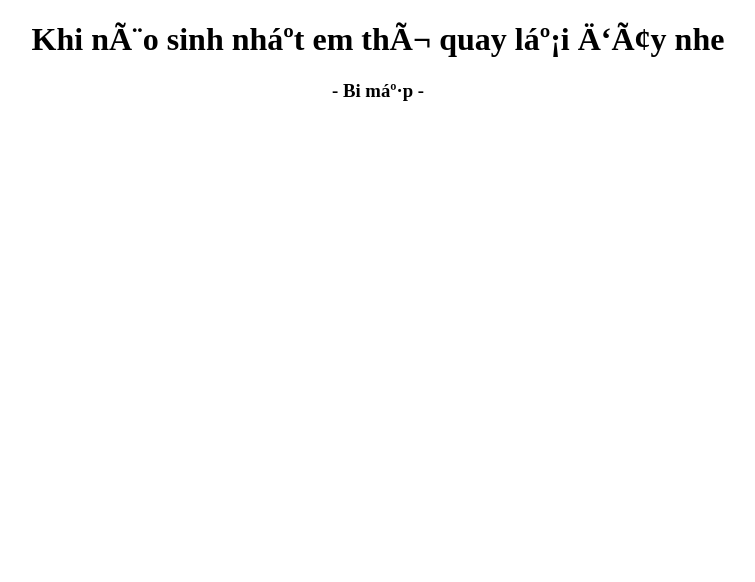
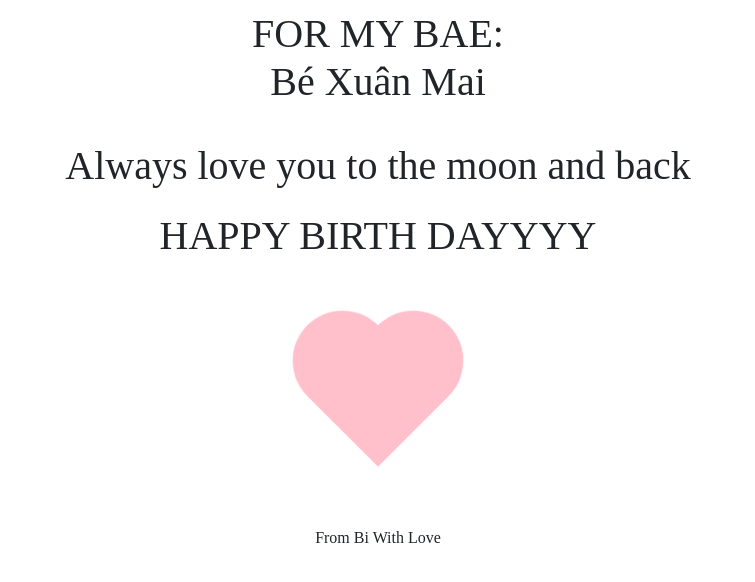
Before and after one commit to HoenMike/HoenMike.github.io, a plain HTML site: page index.html in a window 1280 px wide. Shown: the whole page, without its empty margins (262-1017 px from the left). Drawn offline with nearby package versions, Linux system fonts and the light colour scheme; a web font is replaced by a local one.

Commit message:
update code

```diff
--- a/index.html
+++ b/index.html
@@ -1,4 +1,4 @@
-<!-- <!DOCTYPE html>
+<!DOCTYPE html>
 <html lang="en">
   <head>
     <meta charset="UTF-8" />
@@ -20,17 +20,4 @@
 
     <script src="./script.js"></script>
   </body>
-</html> -->
-
-<!DOCTYPE html>
-<html lang="en">
-  <head>
-    <title>For my bae</title>
-  </head>
-  <body>
-    <div style="text-align: center">
-      <h1>Khi nèo sinh nhật em thì quay lại đây nhe</h1>
-      <h3>- Bi mặp -</h3>
-    </div>
-  </body>
 </html>
```
